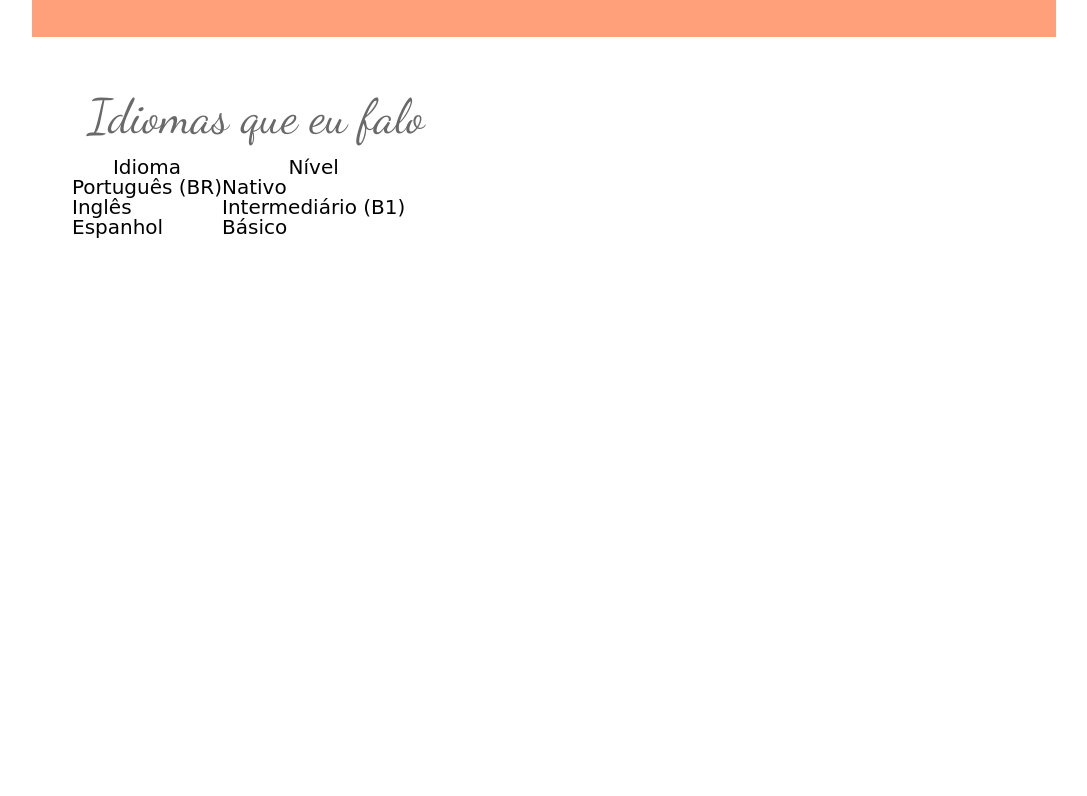
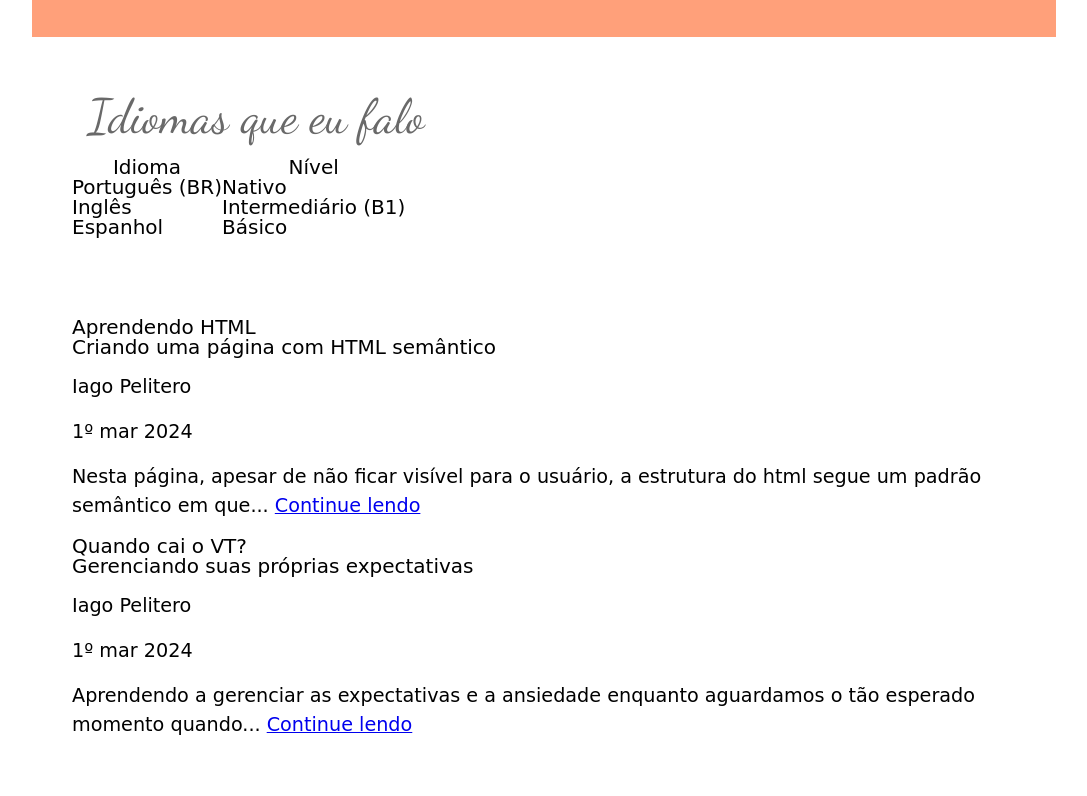
Before and after one commit to IagoPelitero/meu_curriculo, a plain HTML site: page index.html in a window 1280 px wide. Shown: the part 3215-4011 px from the top of the page, without its empty margins (96-1183 px from the left). Before the commit the page ends 3492 px from the top, so only its background shows below. Drawn offline with Linux system fonts and the light colour scheme; a web font is replaced by a local one.

Commit message:
alteração 1

```diff
--- a/index.html
+++ b/index.html
@@ -171,6 +171,35 @@
             </tr>
         </table>
     </section>
+    <!-- <div style="font-size: 20px;">
+    <p style="font-size: 1em;"> O tamanho da fonte deste parágrafo é proporcional ao tamanho da fonte definido no seu elemento PAI, ou seja, a DIV. -->
+
+        <!--Lorem, ipsum dolor sit amet consectetur adipisicing elit. Deleniti voluptatum quae sequi dolorem, velit ea aperiam distinctio odit quis est.</p>
+    </div>-->
+
+    <section id="tecnologias">
+        <article>
+            <header>
+                <h1>Aprendendo HTML</h1>
+                <h2>Criando uma página com HTML semântico</h2>
+                <p>Iago Pelitero</p>
+                <p>1º mar 2024</p>
+            </header>
+            <p>Nesta página, apesar de não ficar visível para o usuário, a estrutura do html segue um padrão semântico em que... <span><a href="#soft_skills">Continue lendo</a></span></p>
+        </article>
+
+        <article>
+            <header>
+                <h1>Quando cai o VT?</h1>
+                <h2>Gerenciando suas próprias expectativas</h2>
+                <p>Iago Pelitero</p>
+                <p>1º mar 2024</p>
+            </header>
+            <p>Aprendendo a gerenciar as expectativas e a ansiedade enquanto aguardamos o tão esperado momento quando... <span><a href="#hard_skills">Continue lendo</a></span></p>
+        </article>
+
+
+    </section>
 
 </body>
 
--- a/style.css
+++ b/style.css
@@ -4,9 +4,16 @@
 
 @import url('https://fonts.googleapis.com/css2?family=Anta&family=Dancing+Script:wght@400..700&family=Noto+Sans+JP:wght@100..900&family=Shantell+Sans:ital,wght@0,300..800;1,300..800&display=swap');
 
+* {
+    margin: 0;
+    padding: 0;
+    border: none;
+    box-sizing: border-box;
+}
 :root {
     font-size: 16px; /* tamanho base do rem -> 1 rem = 16 px */
     /* aqui altera-se todos os tamanhos baseados no rem ao mesmo tempo */
+    scroll-behavior: smooth ;
 }
 /* : -> pseudo classe */
 body {
```
